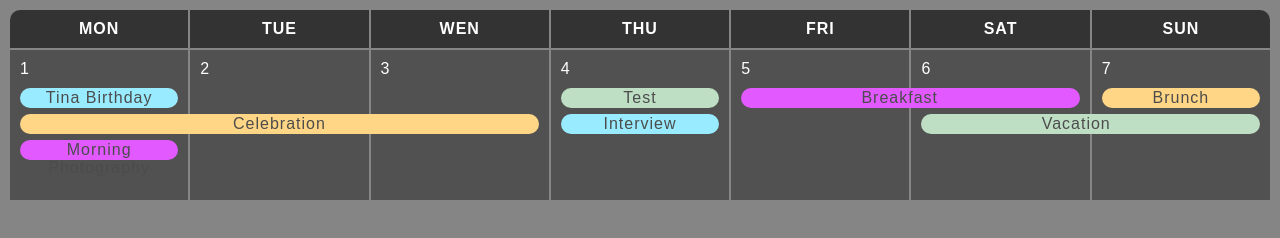
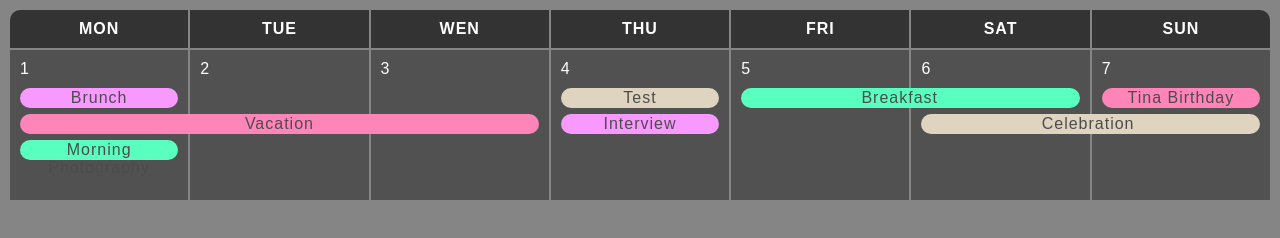
Before and after one commit to YuraKarnilovich/Homework, a plain HTML site: page timetable/index.html in a window 1280 px wide. Drawn offline with Linux system fonts and the light colour scheme.

Commit message:
changed calendar day and color

```diff
--- a/timetable/index.html
+++ b/timetable/index.html
@@ -21,14 +21,14 @@
         <tr class="calendar">
             <td>
                 <span class="number">1</span>
-                <span class="event single-day salmon-color">Tina Birthday</span>
+                <span class="event single-day salmon-color">Brunch</span>
                 <span class="event event-start blue-color"></span>
                 <span class="event single-day green-color">Morning Photography</span>
             </td>
             <td>
                 <span class="number">2</span>
                 <span class="event"></span>
-                <span class="event event-middle blue-color">Celebration</span>
+                <span class="event event-middle blue-color">Vacation</span>
             </td>
             <td>
                 <span class="number">3</span>
@@ -51,8 +51,8 @@
             </td>
             <td>
                 <span class="number">7</span>
-                <span class="event single-day blue-color">Brunch</span>
-                <span class="event event-end pink-color">Vacation</span>
+                <span class="event single-day blue-color">Tina Birthday</span>
+                <span class="event event-end pink-color">Celebration</span>
             </td>
         </tr>
     </table>
--- a/timetable/style.css
+++ b/timetable/style.css
@@ -77,17 +77,17 @@ td {
 }
 
 .green-color {
-    background-color: #e159ff;
+    background-color: #59ffbf;
 }
 
 .salmon-color {
-    background-color: #99ebff;
+    background-color: #f899ff;
 }
 
 .blue-color {
-    background-color: #ffd685;
+    background-color: #ff85b8;
 }
 
 .pink-color {
-    background-color: #bfdfc5;
+    background-color: #dfd4bf;
 }
```
